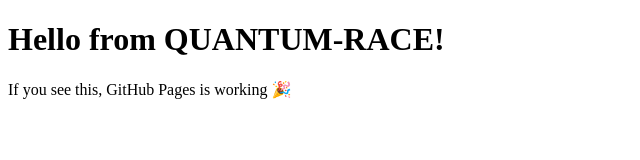
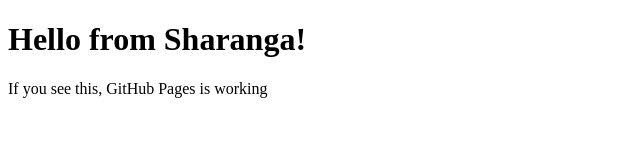
Before and after one commit to RAGU-NAN-DHAN/RAGU-NAN-DHAN.github.io, a plain HTML site: page index.html in a window 1280 px wide. Shown: the whole page, without its empty margins (0-640 px from the left). Drawn offline with Linux system fonts and the light colour scheme.

Commit message:
Update index.html

```diff
--- a/index.html
+++ b/index.html
@@ -5,7 +5,7 @@
     <title>Sharanga's GitHub Page</title>
   </head>
   <body>
-    <h1>Hello from QUANTUM-RACE!</h1>
-    <p>If you see this, GitHub Pages is working 🎉</p>
+    <h1>Hello from Sharanga!</h1>
+    <p>If you see this, GitHub Pages is working</p>
   </body>
 </html>
```
